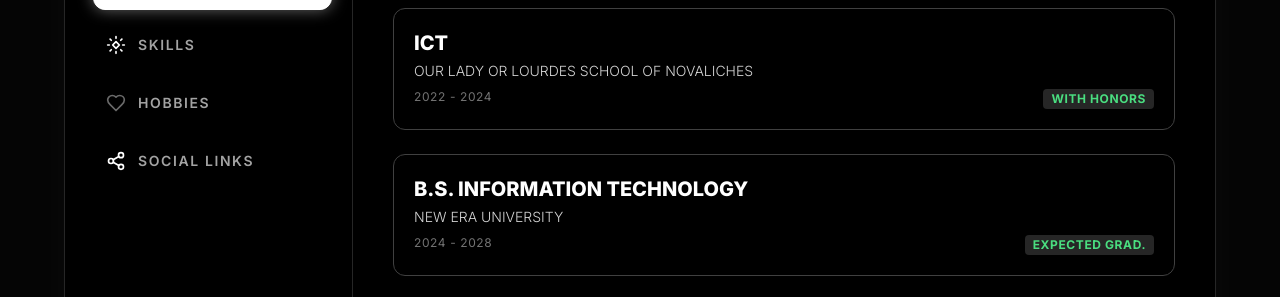
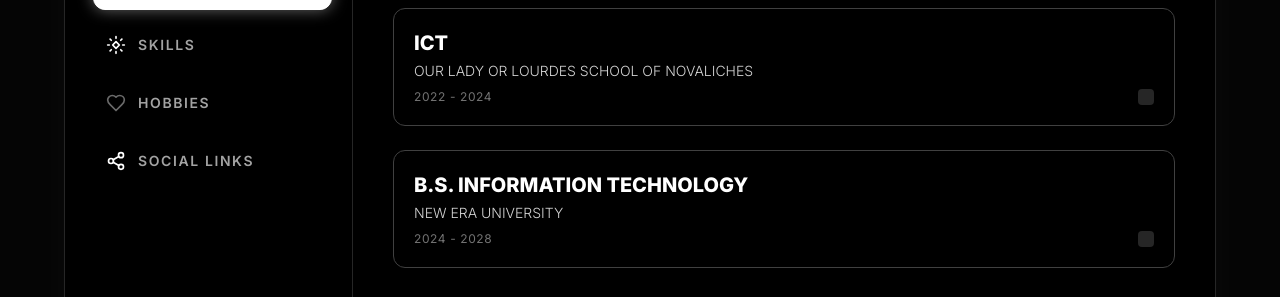
Before and after one commit to charenzebuenafe/Purcom, a plain HTML site: page index.html in a window 1280 px wide. Shown: the part 503-800 px from the top of the page. Drawn offline with nearby package versions, Linux system fonts and the light colour scheme.

Commit message:
Update index.html

```diff
--- a/index.html
+++ b/index.html
@@ -47,8 +47,8 @@
         { icon: 'MapPin', value: "QUEZON CITY, PHILIPPINES", label: "LOCATION" },
       ],
       education: [
-        { institution: "OUR LADY OR LOURDES SCHOOL OF NOVALICHES", degree: "ICT", years: "2022 - 2024", grade: "WITH HONORS" },
-        { institution: "NEW ERA UNIVERSITY", degree: "B.S. INFORMATION TECHNOLOGY", years: "2024 - 2028", grade: "EXPECTED GRAD." },
+        { institution: "OUR LADY OR LOURDES SCHOOL OF NOVALICHES", degree: "ICT", years: "2022 - 2024",},
+        { institution: "NEW ERA UNIVERSITY", degree: "B.S. INFORMATION TECHNOLOGY", years: "2024 - 2028",},
       ],
       skills: {
         languages: ["JAVASCRIPT", "HTML", "SQL"],
@@ -265,4 +265,5 @@
 
     window.onload = renderDashboard;
   </script>
+
 </body>
```
